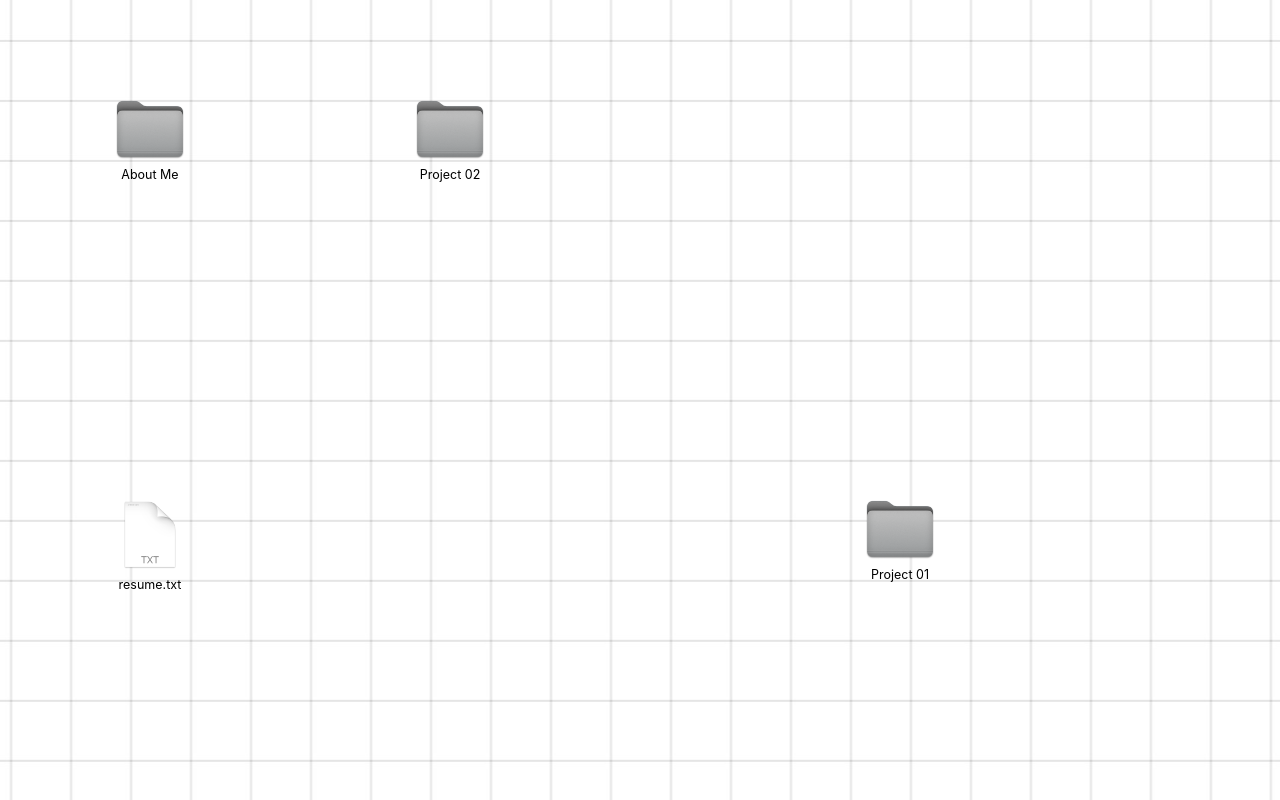
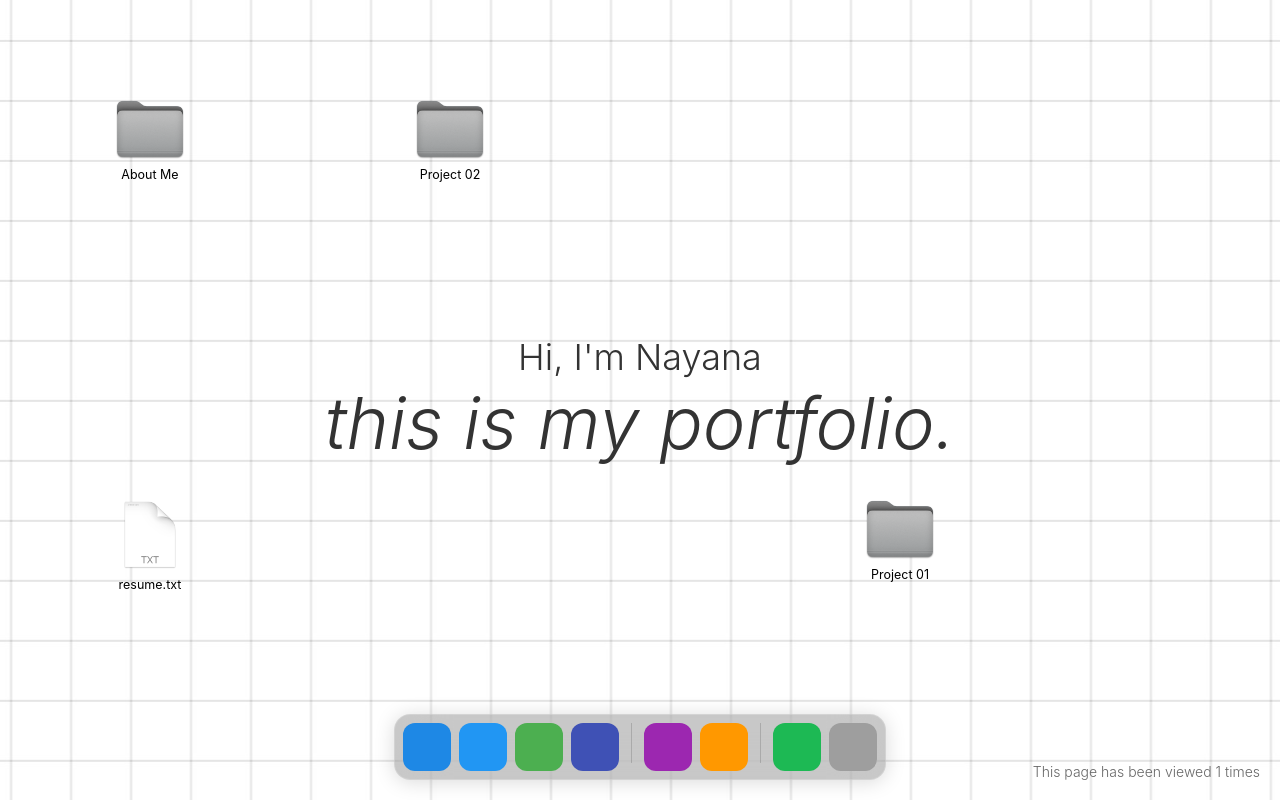
Before and after one commit to nayana266/PortfolioNayana, a plain HTML site: page index.html in a window 1280 px wide. Drawn offline with Linux system fonts and the light colour scheme.

Commit message:
Add Mac-style dock, view counter, and update welcome text styling

```diff
--- a/index.html
+++ b/index.html
@@ -9,6 +9,12 @@
 <body>
   <div class="desktop-background"></div>
   <div class="overlay" id="overlay"></div>
+
+  <!-- Welcome Text -->
+  <div class="welcome-text">
+    <h1>Hi, I'm Nayana</h1>
+    <div class="portfolio">this is my portfolio.</div>
+  </div>
 
   <!-- Folder with label -->
   <div class="folder-wrapper">
@@ -167,6 +173,39 @@
     <div class="file-label">resume.txt</div>
   </div>
 
+  <!-- View Counter -->
+  <div class="view-counter">This page has been viewed <span id="viewCount">0</span> times</div>
+
+  <!-- Dock -->
+  <div class="dock-container">
+    <div class="dock-item" id="finder">
+      <div style="background: #1E88E5; width: 100%; height: 100%; border-radius: 12px;"></div>
+    </div>
+    <div class="dock-item" id="safari">
+      <div style="background: #2196F3; width: 100%; height: 100%; border-radius: 12px;"></div>
+    </div>
+    <div class="dock-item" id="messages">
+      <div style="background: #4CAF50; width: 100%; height: 100%; border-radius: 12px;"></div>
+    </div>
+    <div class="dock-item" id="mail">
+      <div style="background: #3F51B5; width: 100%; height: 100%; border-radius: 12px;"></div>
+    </div>
+    <div class="dock-divider"></div>
+    <div class="dock-item" id="photos">
+      <div style="background: #9C27B0; width: 100%; height: 100%; border-radius: 12px;"></div>
+    </div>
+    <div class="dock-item" id="notes">
+      <div style="background: #FF9800; width: 100%; height: 100%; border-radius: 12px;"></div>
+    </div>
+    <div class="dock-divider"></div>
+    <div class="dock-item" id="spotify">
+      <div style="background: #1DB954; width: 100%; height: 100%; border-radius: 12px;"></div>
+    </div>
+    <div class="dock-item" id="trash">
+      <div style="background: #9E9E9E; width: 100%; height: 100%; border-radius: 12px;"></div>
+    </div>
+  </div>
+
   <script src="script.js" defer></script>
 </body>
 </html>
--- a/script.js
+++ b/script.js
@@ -1,3 +1,10 @@
+// View Counter Logic
+const viewCountElement = document.getElementById('viewCount');
+let viewCount = parseInt(localStorage.getItem('pageViews')) || 0;
+viewCount++;
+localStorage.setItem('pageViews', viewCount);
+viewCountElement.textContent = viewCount;
+
 const folder = document.querySelector('.folder-wrapper');
 const projectsFolder = document.querySelector('.projects-folder');
 const project02Folder = document.querySelector('.project02-folder');
--- a/style.css
+++ b/style.css
@@ -265,3 +265,86 @@ body {
     top: 500px;
     left: 100px;
   }
+
+  .welcome-text {
+    position: fixed;
+    top: 50%;
+    left: 50%;
+    transform: translate(-50%, -50%);
+    text-align: center;
+    z-index: 1;
+    width: 100%;
+  }
+
+  .welcome-text h1 {
+    font-size: 36px;
+    font-weight: 300;
+    margin: 0;
+    padding: 0;
+    color: #333;
+  }
+
+  .welcome-text .portfolio {
+    font-size: 72px;
+    font-weight: 300;
+    font-style: italic;
+    margin: 0;
+    padding: 0;
+    color: #333;
+  }
+
+  .view-counter {
+    position: fixed;
+    bottom: 20px;
+    right: 20px;
+    font-size: 14px;
+    color: #666;
+    font-weight: 300;
+    z-index: 1;
+  }
+
+  .dock-container {
+    position: fixed;
+    bottom: 20px;
+    left: 50%;
+    transform: translateX(-50%);
+    background: rgba(42, 42, 42, 0.25);
+    backdrop-filter: blur(25px);
+    -webkit-backdrop-filter: blur(25px);
+    border-radius: 16px;
+    padding: 8px;
+    display: flex;
+    gap: 8px;
+    box-shadow: 0 2px 20px rgba(0, 0, 0, 0.15);
+    z-index: 100;
+    border: 0.5px solid rgba(255, 255, 255, 0.2);
+  }
+
+  .dock-item {
+    width: 48px;
+    height: 48px;
+    border-radius: 12px;
+    transition: all 0.2s ease;
+    display: flex;
+    align-items: center;
+    justify-content: center;
+    cursor: pointer;
+  }
+
+  .dock-item:hover {
+    transform: scale(1.1) translateY(-8px);
+    filter: brightness(1.1);
+  }
+
+  .dock-item img {
+    width: 100%;
+    height: 100%;
+    object-fit: contain;
+  }
+
+  .dock-divider {
+    width: 1px;
+    height: 40px;
+    background: rgba(0, 0, 0, 0.15);
+    margin: 0 4px;
+  }
```
